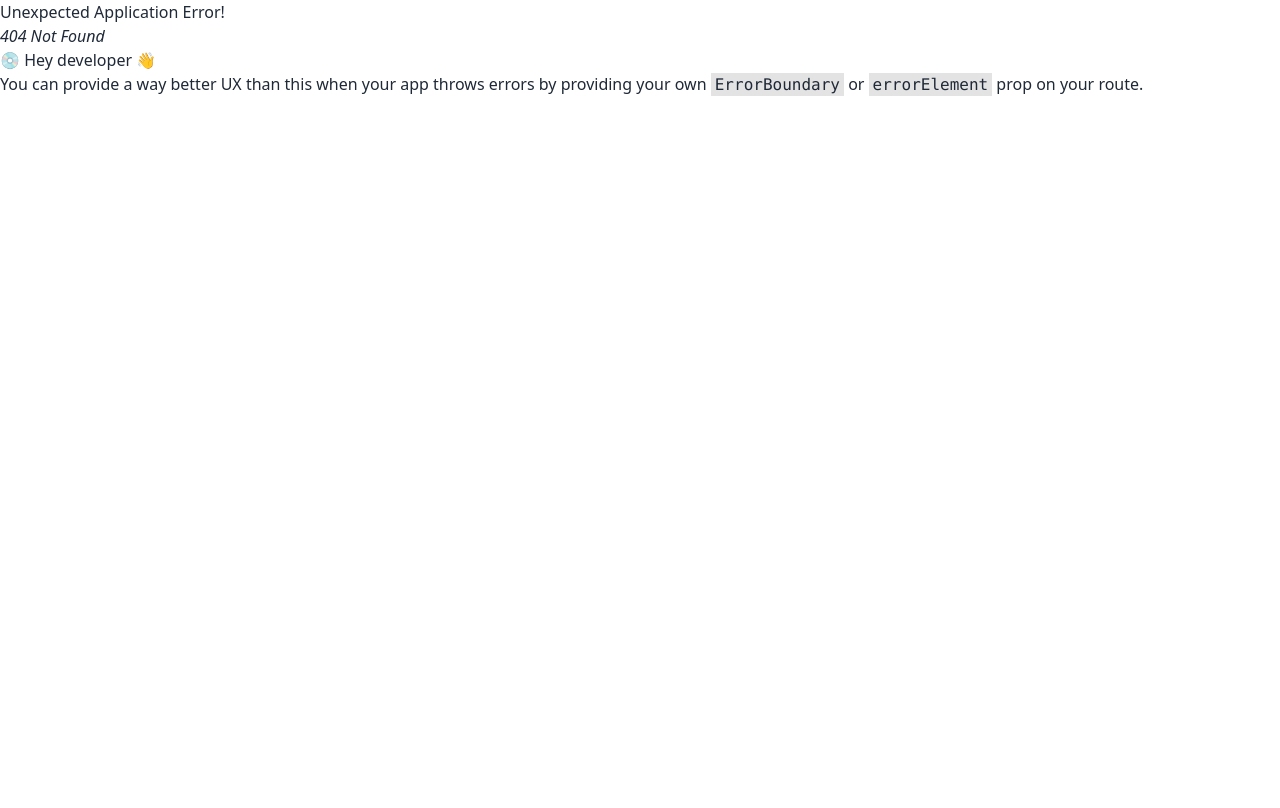
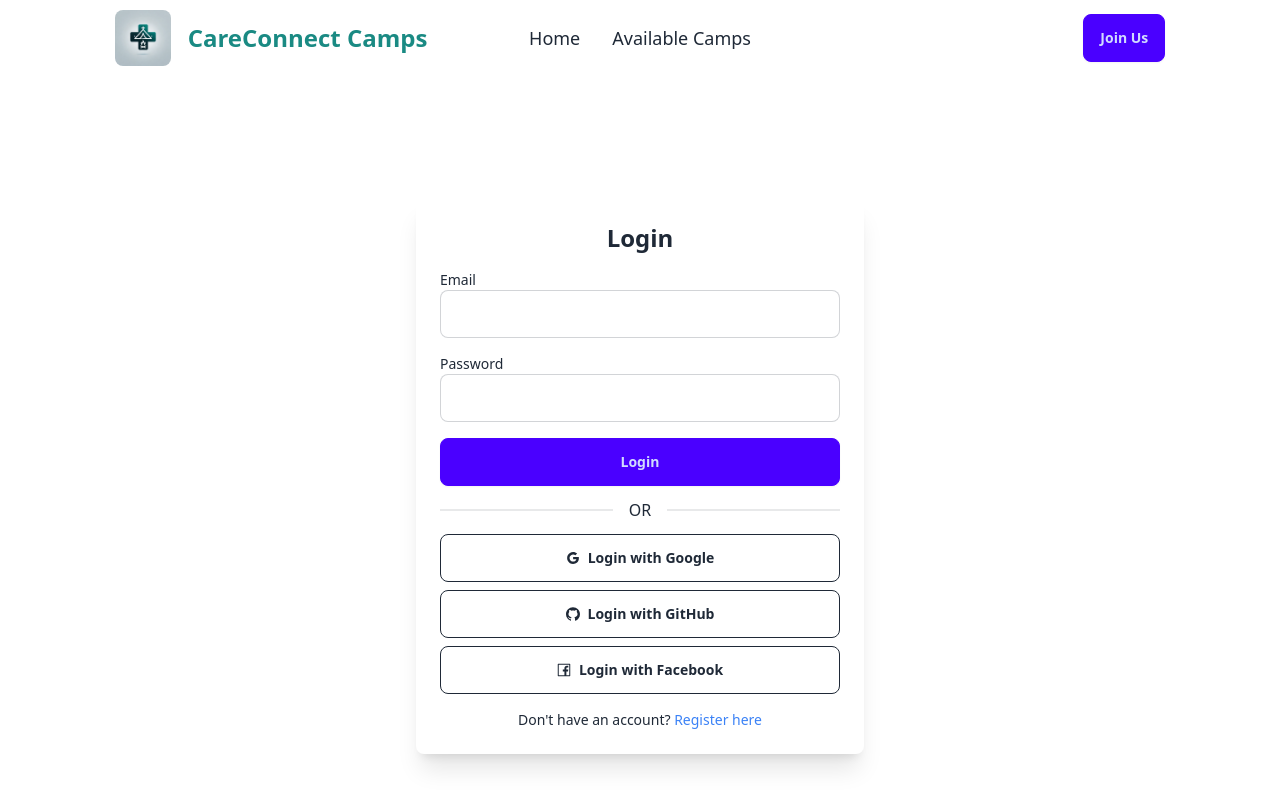
Before and after one commit to Developer-Jaber/CareConnect-client-side, a React (Vite) app: page /join-us in a window 1280 px wide. Before the commit this address had no page. Shown: the top 808 px of the page. Built offline with nearby package versions, Linux system fonts and the light colour scheme; no server answers.

Commit message:
4.Added Register page and implement the functionality.

```diff
--- a/package.json
+++ b/package.json
@@ -11,10 +11,12 @@
   },
   "dependencies": {
     "antd": "^5.23.2",
+    "firebase": "^11.2.0",
     "localforage": "^1.10.0",
     "match-sorter": "^8.0.0",
     "react": "^18.3.1",
     "react-dom": "^18.3.1",
+    "react-hook-form": "^7.54.2",
     "react-icons": "^5.4.0",
     "react-router-dom": "^7.1.3",
     "sort-by": "^1.2.0"
--- /dev/null
+++ b/src/Firebase/auth.init.js
@@ -0,0 +1,25 @@
+// Import the functions you need from the SDKs you need
+import { initializeApp } from "firebase/app";
+// import { getAnalytics } from "firebase/analytics";
+import { getAuth } from "firebase/auth";
+// TODO: Add SDKs for Firebase products that you want to use
+// https://firebase.google.com/docs/web/setup#available-libraries
+
+// Your web app's Firebase configuration
+// For Firebase JS SDK v7.20.0 and later, measurementId is optional
+const firebaseConfig = {
+  apiKey: import.meta.env.VITE_apiKey,
+  authDomain: import.meta.env.VITE_authDomain,
+  projectId: import.meta.env.VITE_projectId,
+  storageBucket: import.meta.env.VITE_storageBucket,
+  messagingSenderId: import.meta.env.VITE_messagingSenderId,
+  appId: import.meta.env.VITE_appId,
+  measurementId: import.meta.env.VITE_measurementId,
+};
+
+// Initialize Firebase
+const app = initializeApp(firebaseConfig);
+const auth = getAuth(app);
+// const analytics = getAnalytics(app);
+
+export default auth
--- a/src/Layout/Layout.jsx
+++ b/src/Layout/Layout.jsx
@@ -3,7 +3,7 @@ import Navbar from "../Shared/Navber";
 
 const Layout = () => {
     return (
-        <body>
+        <>
             <nav>
                 <Navbar></Navbar>
             </nav>
@@ -11,7 +11,7 @@ const Layout = () => {
                 <Outlet></Outlet>
             </main>
             <footer></footer>
-        </body>
+        </>
     );
 };
 
--- a/src/Pages/Home/Home.jsx
+++ b/src/Pages/Home/Home.jsx
@@ -3,14 +3,14 @@ import PopularCamps from "../../Components/PopularCamps/PopularCamps";
 
 const Home = () => {
     return (
-        <body>
+        <>
             <section>
                 <Banner></Banner>
             </section>
             <section>
                 <PopularCamps></PopularCamps>
             </section>
-        </body>
+        </>
     );
 };
 
--- /dev/null
+++ b/src/Pages/JoinUs/JoinUs.jsx
@@ -0,0 +1,105 @@
+import React, { useContext } from 'react'
+import { useForm } from 'react-hook-form'
+import {
+  GoogleOutlined,
+  GithubOutlined,
+  FacebookOutlined
+} from '@ant-design/icons'
+import { useNavigate } from 'react-router-dom'
+import { AuthContext } from '../../Provider/AuthProvider'
+
+const JoinUs = () => {
+const { loginWithGoogle, loginUser,user, setUser } = useContext(AuthContext)
+  const navigate = useNavigate()
+  const {
+    register,
+    handleSubmit,
+    formState: { errors }
+  } = useForm()
+
+  const handleLogin = data => {
+    loginUser(data.email,data.password)
+      .then(result => {
+        console.log(result)
+      })
+      .catch(error => {
+        console.log(error)
+      })
+    console.log(data.email,data.password);
+  }
+
+  const handleSocialLogin = () => {
+    loginWithGoogle()
+      .then(result => {
+        console.log(result.user)
+        // navigate('/') // Redirect to home after login
+      })
+      .catch(error => console.error(error))
+  }
+
+  return (
+    <div className='flex justify-center items-center min-h-screen'>
+      <div className='bg-white shadow-xl p-6 rounded-lg w-full max-w-md card'>
+        <h1 className='mb-4 font-bold text-2xl text-center'>Login</h1>
+        <form onSubmit={handleSubmit(handleLogin)} className='space-y-4'>
+          <div>
+            <label className='block font-medium text-sm'>Email</label>
+            <input
+              type='email'
+              {...register('email', { required: 'Email is required' })}
+              className='input-bordered w-full input'
+            />
+            {errors.email && (
+              <p className='mt-1 text-red-500 text-sm'>
+                {errors.email.message}
+              </p>
+            )}
+          </div>
+          <div>
+            <label className='block font-medium text-sm'>Password</label>
+            <input
+              type='password'
+              {...register('password', { required: 'Password is required' })}
+              className='input-bordered w-full input'
+            />
+            {errors.password && (
+              <p className='mt-1 text-red-500 text-sm'>
+                {errors.password.message}
+              </p>
+            )}
+          </div>
+          <button type='submit' className='w-full btn btn-primary'>
+            Login
+          </button>
+        </form>
+
+        <div className='divider'>OR</div>
+        <div className='space-y-2'>
+          <button
+            onClick={handleSocialLogin}
+            className='flex items-center gap-2 w-full btn btn-outline'
+          >
+            <GoogleOutlined /> Login with Google
+          </button>
+          <button className='flex items-center gap-2 w-full btn btn-outline'>
+            <GithubOutlined /> Login with GitHub
+          </button>
+          <button className='flex items-center gap-2 w-full btn btn-outline'>
+            <FacebookOutlined /> Login with Facebook
+          </button>
+        </div>
+        <p className='mt-4 text-center text-sm'>
+          Don't have an account?{' '}
+          <span
+            onClick={() => navigate('/register')}
+            className='text-blue-500 cursor-pointer'
+          >
+            Register here
+          </span>
+        </p>
+      </div>
+    </div>
+  )
+}
+
+export default JoinUs
--- /dev/null
+++ b/src/Provider/AuthProvider.jsx
@@ -0,0 +1,66 @@
+import {
+  createUserWithEmailAndPassword,
+  onAuthStateChanged,
+  signInWithEmailAndPassword,
+  signInWithPopup,
+  signOut
+} from 'firebase/auth'
+import { GoogleAuthProvider } from 'firebase/auth/web-extension'
+import { createContext, useEffect, useState } from 'react'
+import auth from '../Firebase/auth.init'
+
+export const AuthContext = createContext()
+
+const AuthProvider = ({children}) => {
+  const [user, setUser] = useState(null)
+  const [loder, setLoder] = useState(true)
+
+  // Create User Using Email And Password
+  const createUser = (email, password) => {
+    return createUserWithEmailAndPassword(auth, email, password)
+  }
+
+  // Login user with email & password
+  const loginUser = (email, password) => {
+    return signInWithEmailAndPassword(auth, email, password)
+  }
+
+  // Login user with google
+  const loginWithGoogle = () => {
+    const provider = new GoogleAuthProvider()
+    return signInWithPopup(auth, provider)
+  }
+
+  useEffect(() => {
+    const unsubscribe = onAuthStateChanged(auth, currentUser => {
+      setUser(currentUser)
+      console.log('state capture', currentUser)
+      setLoder(false)
+    })
+
+    return () => {
+      unsubscribe()
+    }
+  }, [])
+
+  // user logout
+  const userLogOut = () => {
+    return signOut(auth)
+  }
+
+  const authInfo = {
+    user,
+    setUser,
+    loder,
+    createUser,
+    loginUser,
+    loginWithGoogle,
+    userLogOut
+  }
+
+  return (
+    <AuthContext.Provider value={authInfo}>{children}</AuthContext.Provider>
+  )
+}
+
+export default AuthProvider
--- a/src/Router/Router.jsx
+++ b/src/Router/Router.jsx
@@ -2,6 +2,7 @@ import { createBrowserRouter, RouterProvider } from 'react-router-dom'
 import Layout from '../Layout/Layout'
 import Home from '../Pages/Home/Home'
 import AvailableCampsPage from '../Pages/AvailableCampsPage/AvailableCampsPage '
+import JoinUs from '../Pages/JoinUs/JoinUs'
 
 const router = createBrowserRouter([
   {
@@ -15,6 +16,10 @@ const router = createBrowserRouter([
         {
             path: '/available-camps-page',
             element: <AvailableCampsPage></AvailableCampsPage>,
+        },
+        {
+          path: '/join-us',
+          element: <JoinUs></JoinUs>
         }
     ]
   }
--- a/src/Shared/Navber.jsx
+++ b/src/Shared/Navber.jsx
@@ -46,7 +46,8 @@ const Navber = () => {
         <ul className='px-1 text-lg menu menu-horizontal'>{link}</ul>
       </div>
       <div className='navbar-end'>
-        <div className='dropdown dropdown-end'>
+        <Link to='/join-us' className='btn btn-primary'>Join Us</Link>
+        {/* <div className='dropdown dropdown-end'>
           <div
             tabIndex={0}
             role='button'
@@ -76,7 +77,7 @@ const Navber = () => {
               <a>Logout</a>
             </li>
           </ul>
-        </div>
+        </div> */}
       </div>
     </div>
   )
```
Also changed, not shown: src/main.jsx (+5 -3 lines), 2 other files (tests, documents, lock files or other folders).
